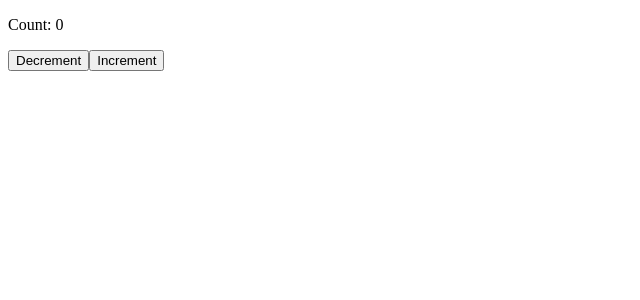
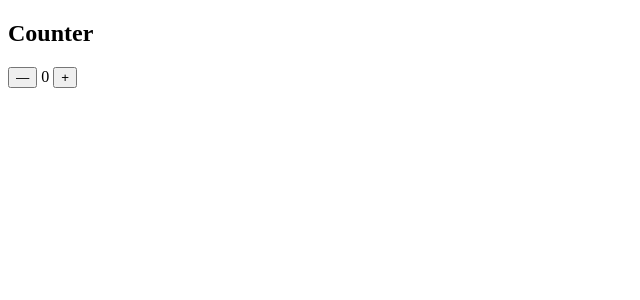
Before and after one commit to corryjnr/react-tsc-demos, a React (Vite) app: page / in a window 1280 px wide. Shown: the top 300 px of the page, without its empty margins (0-640 px from the left). Built offline with nearby package versions, Linux system fonts and the light colour scheme.

Commit message:
useReducer with type

```diff
--- a/src/App.tsx
+++ b/src/App.tsx
@@ -1,12 +1,9 @@
-import CounterContex from "./components/CounterContex";
-import MyProvider from "./components/MyContex";
+import Counter from "./components/Counter";
 
 const App = () => {
   return (
     <div>
-      <MyProvider>
-        <CounterContex />
-      </MyProvider>
+      <Counter />
     </div>
   );
 };
--- a/src/components/Counter.tsx
+++ b/src/components/Counter.tsx
@@ -1,12 +1,26 @@
-import { useState } from "react";
+import { useReducer } from "react";
 
+type Action = { type: "INCREMENT" } | { type: "DECREMENT" };
+type State = { count: number };
+const reducer = (state: State, action: Action): State => {
+  switch (action.type) {
+    case "INCREMENT":
+      return { count: state.count + 1 };
+    case "DECREMENT":
+      return { count: state.count - 1 };
+    default:
+      return state;
+  }
+};
 const Counter = () => {
-  const [count, setCount] = useState<number>(0);
+  const [state, dispatch] = useReducer(reducer, { count: 0 });
+
   return (
     <div>
-      <h2>Counter App</h2>
-      <button onClick={() => setCount(count - 1)}> — </button> {count}{" "}
-      <button onClick={() => setCount(count + 1)}> + </button>
+      <h2> Counter </h2>
+      <button onClick={() => dispatch({ type: "DECREMENT" })}> — </button>{" "}
+      {state.count}{" "}
+      <button onClick={() => dispatch({ type: "INCREMENT" })}> + </button>
     </div>
   );
 };
```
